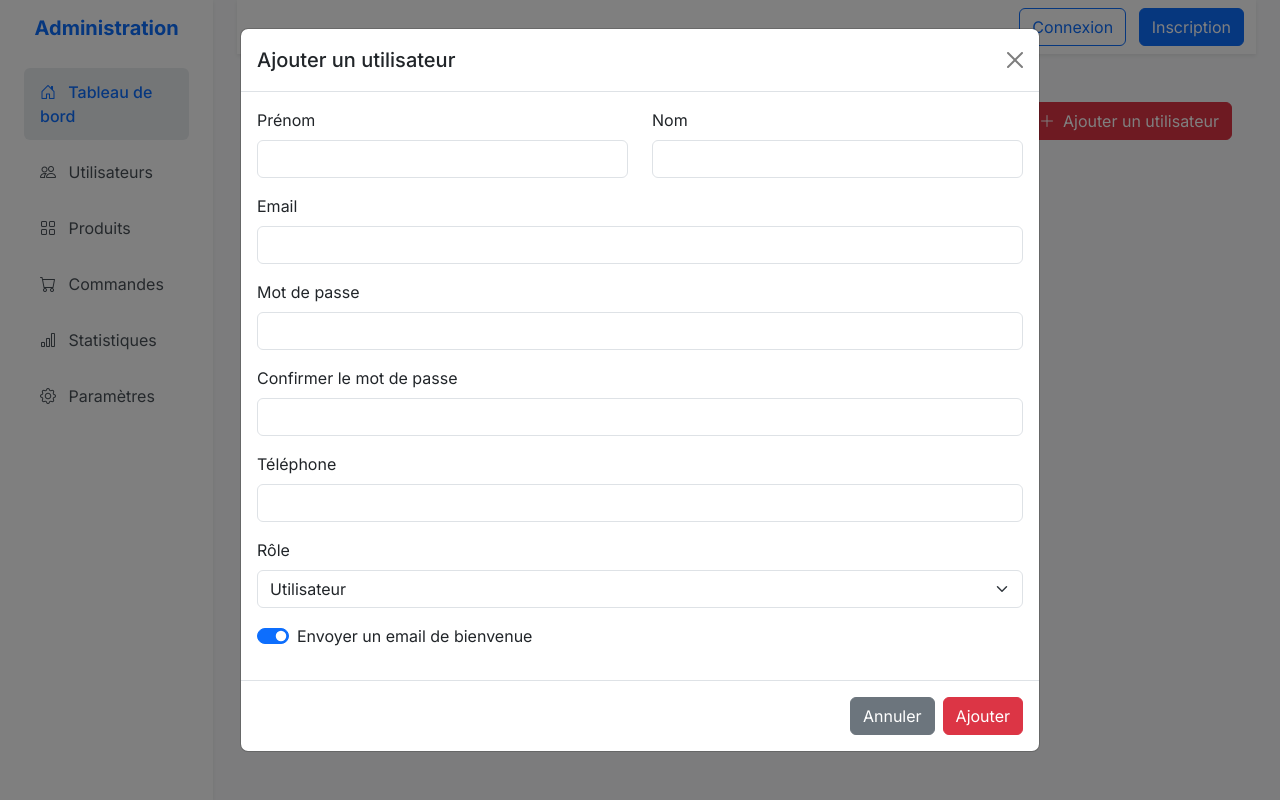
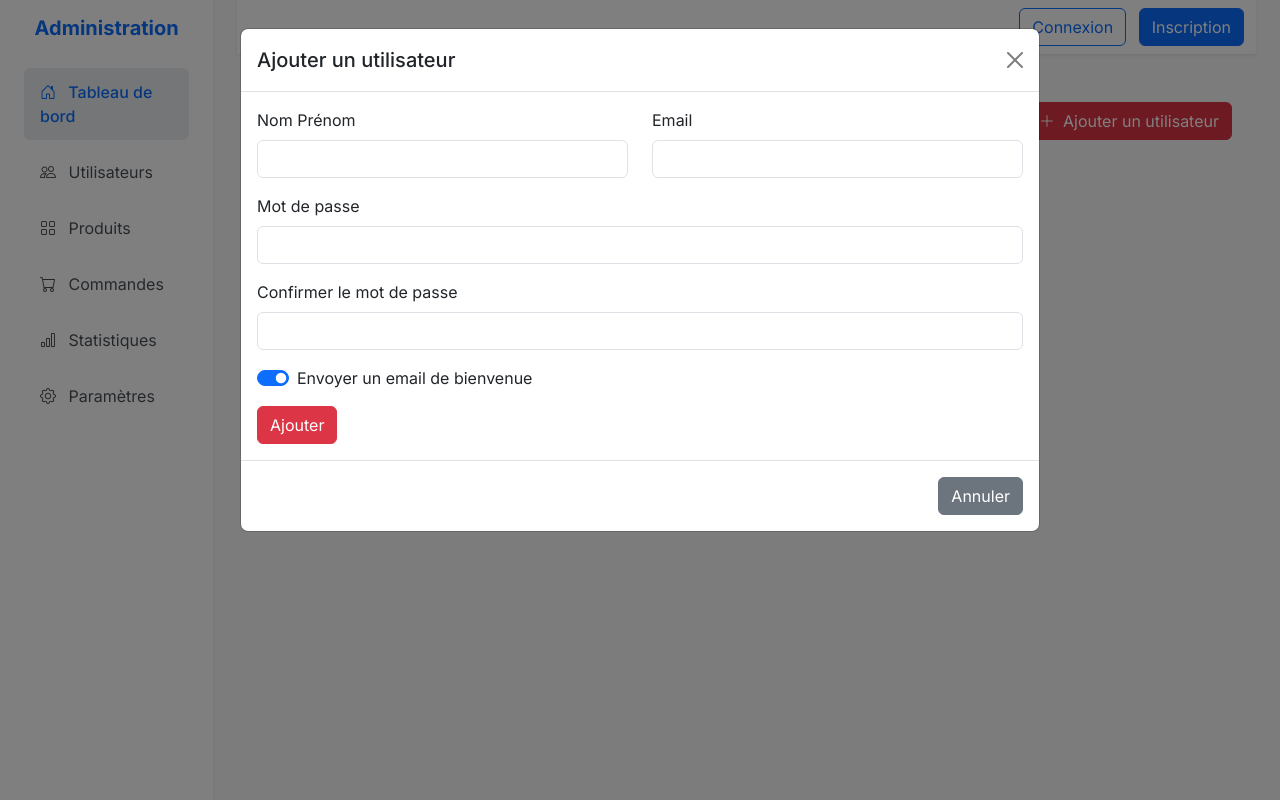
Before and after one commit to BoubakarPI/stockify.boukary.dev, a Django app: page /accounts/ in a window 1280 px wide, after a click on "Ajouter un utilisateur". Run offline with Django 5.2, Linux system fonts and the light colour scheme.

Commit message:
chore(accounts): create user in dashboard

```diff
--- a/src/accounts/templates/accounts/user_content.html
+++ b/src/accounts/templates/accounts/user_content.html
@@ -53,7 +53,6 @@
     {% endfor %}
 </div>
 
-<!-- Modals pour les actions -->
 <!-- Modal Voir Utilisateur -->
 <div class="modal fade" id="viewUserModal" tabindex="-1" aria-labelledby="viewUserModalLabel" aria-hidden="true">
     <div class="modal-dialog modal-lg">
@@ -127,25 +126,13 @@
                 <form>
                     <div class="row mb-3">
                         <div class="col-md-6">
-                            <label for="firstName" class="form-label">Prénom</label>
-                            <input type="text" class="form-control" id="firstName" value="Jean">
+                            <label for="fullname" class="form-label">Nom Prénom</label>
+                            <input type="text" class="form-control" id="fullname" name="fullname" value="Jean">
                         </div>
                         <div class="col-md-6">
-                            <label for="lastName" class="form-label">Nom</label>
-                            <input type="text" class="form-control" id="lastName" value="Dupont">
+                            <label for="email" class="form-label">Email</label>
+                        <input type="email" class="form-control" id="email" value="jean.dupont@example.com">
                         </div>
-                    </div>
-                    <div class="mb-3">
-                        <label for="email" class="form-label">Email</label>
-                        <input type="email" class="form-control" id="email" value="jean.dupont@example.com">
-                    </div>
-                    <div class="mb-3">
-                        <label for="phone" class="form-label">Téléphone</label>
-                        <input type="tel" class="form-control" id="phone" value="+33 6 12 34 56 78">
-                    </div>
-                    <div class="mb-3">
-                        <label for="address" class="form-label">Adresse</label>
-                        <input type="text" class="form-control" id="address" value="123 Rue de Paris, 75001 Paris">
                     </div>
                     <div class="mb-3">
                         <label for="role" class="form-label">Rôle</label>
@@ -163,12 +150,6 @@
                             <option value="inactive">Inactif</option>
                             <option value="suspended">Suspendu</option>
                         </select>
-                    </div>
-                    <div class="mb-3">
-                        <div class="form-check form-switch">
-                            <input class="form-check-input" type="checkbox" id="emailNotifications" checked>
-                            <label class="form-check-label" for="emailNotifications">Notifications par email</label>
-                        </div>
                     </div>
                 </form>
             </div>
@@ -217,41 +198,25 @@
                 <button type="button" class="btn-close" data-bs-dismiss="modal" aria-label="Close"></button>
             </div>
             <div class="modal-body">
-                <form>
+                <form method="POST" action="{% url 'add' %}">
+                    {% csrf_token %}
                     <div class="row mb-3">
                         <div class="col-md-6">
-                            <label for="newFirstName" class="form-label">Prénom</label>
-                            <input type="text" class="form-control" id="newFirstName">
+                            <label for="newFullname" class="form-label">Nom Prénom</label>
+                            <input type="text" class="form-control"  name="fullname" id="newFullname">
                         </div>
                         <div class="col-md-6">
-                            <label for="newLastName" class="form-label">Nom</label>
-                            <input type="text" class="form-control" id="newLastName">
+                         <label for="newEmail" class="form-label">Email</label>
+                        <input type="email" class="form-control" name="email" id="newEmail">
                         </div>
                     </div>
                     <div class="mb-3">
-                        <label for="newEmail" class="form-label">Email</label>
-                        <input type="email" class="form-control" id="newEmail">
-                    </div>
-                    <div class="mb-3">
                         <label for="newPassword" class="form-label">Mot de passe</label>
-                        <input type="password" class="form-control" id="newPassword">
+                        <input type="password" class="form-control" name="password1" id="newPassword">
                     </div>
                     <div class="mb-3">
                         <label for="confirmPassword" class="form-label">Confirmer le mot de passe</label>
-                        <input type="password" class="form-control" id="confirmPassword">
-                    </div>
-                    <div class="mb-3">
-                        <label for="newPhone" class="form-label">Téléphone</label>
-                        <input type="tel" class="form-control" id="newPhone">
-                    </div>
-                    <div class="mb-3">
-                        <label for="newRole" class="form-label">Rôle</label>
-                        <select class="form-select" id="newRole">
-                            <option value="admin">Administrateur</option>
-                            <option value="editor">Éditeur</option>
-                            <option value="moderator">Modérateur</option>
-                            <option value="user" selected>Utilisateur</option>
-                        </select>
+                        <input type="password" class="form-control" name="password2" id="confirmPassword">
                     </div>
                     <div class="mb-3">
                         <div class="form-check form-switch">
@@ -259,11 +224,11 @@
                             <label class="form-check-label" for="sendWelcomeEmail">Envoyer un email de bienvenue</label>
                         </div>
                     </div>
+                    <button type="submit" class="btn btn-danger">Ajouter</button>
                 </form>
             </div>
             <div class="modal-footer">
                 <button type="button" class="btn btn-secondary" data-bs-dismiss="modal">Annuler</button>
-                <button type="button" class="btn btn-danger">Ajouter</button>
             </div>
         </div>
     </div>
--- a/src/accounts/urls.py
+++ b/src/accounts/urls.py
@@ -1,8 +1,9 @@
-from .views import signin_view, signup_view, logout_user, AccountListView
+from .views import signin_view, signup_view, logout_user, AccountListView, CreateUserByAdminView
 from django.urls import path
 
 urlpatterns = [
     path('', AccountListView.as_view(), name='accounts'),
+    path('add', CreateUserByAdminView.as_view(), name='add'),
     path('signin/', signin_view, name='signin'),
     path('signup/', signup_view, name='signup'),
     path('logout/', logout_user, name='logout'),
--- a/src/accounts/views.py
+++ b/src/accounts/views.py
@@ -1,6 +1,8 @@
 from django.contrib.auth import login, authenticate, logout
 from django.shortcuts import redirect, render
-from django.views.generic import ListView
+from django.urls import reverse_lazy
+from django.views import View
+from django.views.generic import ListView, CreateView
 
 from .forms import CustomUserCreationForm, CustomAuthenticationForm
 from .models import User
@@ -11,6 +13,15 @@ from .models import User
 class AccountListView(ListView):
     model = User
     template_name = 'accounts/user_content.html'
+
+class CreateUserByAdminView(View):
+    def post(self, request, *args, **kwargs):
+        form = CustomUserCreationForm(request.POST)
+        if form.is_valid():
+            print('+++++++++++++ valid')
+            user = form.save()
+            return redirect('accounts')
+        return redirect('accounts')
 
 
 def signin_view(request):
@@ -27,18 +38,18 @@ def signin_view(request):
 
 
 def signup_view(request):
-    print(request)
     if request.method == "POST":
         form = CustomUserCreationForm(request.POST)
         if form.is_valid():
             user = form.save()
-            login(request, user)  # Connexion automatique après inscription
-            return redirect("products")  # Redirige vers la page d'accueil
+            login(request, user)
+            return redirect("products")
     else:
         form = CustomUserCreationForm()
 
     return render(request, "accounts/signup.html", {"form": form})
 
+
 def logout_user(request):
     logout(request)
     return redirect('home')
```
